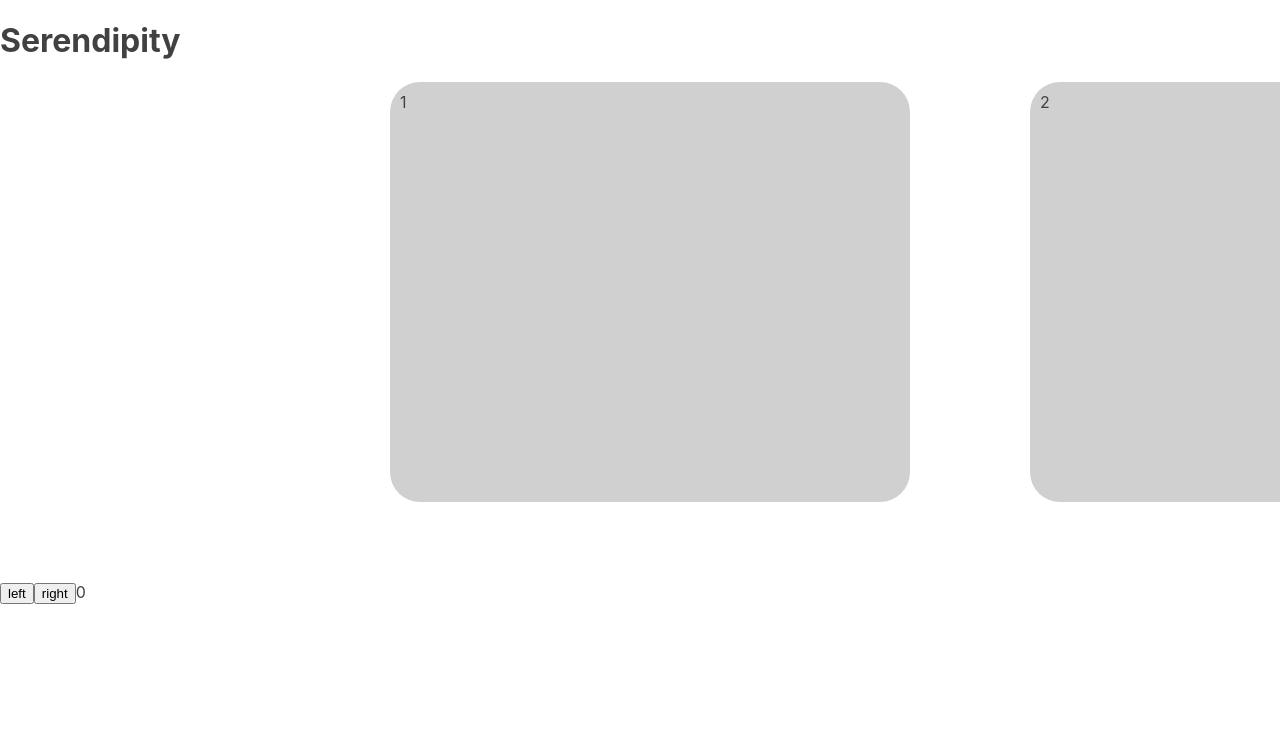
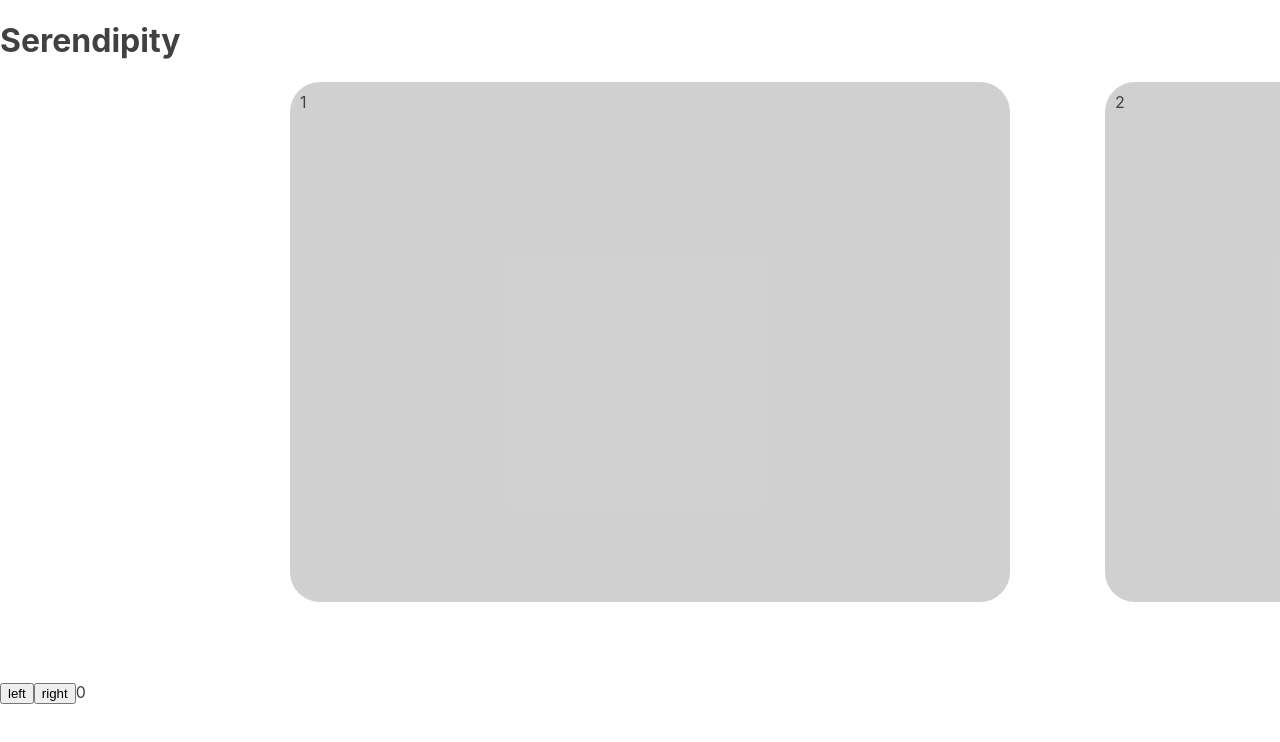
Before and after one commit to nichwch/serendipity, a Next.js app: page / in a window 1280 px wide. Shown: the top 742 px of the page. Built offline with nearby package versions, Linux system fonts and the light colour scheme.

Commit message:
change proportions

```diff
--- a/components/Slideshow.tsx
+++ b/components/Slideshow.tsx
@@ -34,7 +34,10 @@ export const Slideshow = (props: { slides: any[]; initialIndex: number }) => {
 					{index > 0 ? (
 						<CSSTransition
 							key={index - 1}
-							timeout={300}
+							timeout={{
+								enter: 600,
+								exit: 300,
+							}}
 							classNames="slide-anim"
 						>
 							<Slide key={index - 1} className="left">
@@ -42,7 +45,14 @@ export const Slideshow = (props: { slides: any[]; initialIndex: number }) => {
 							</Slide>
 						</CSSTransition>
 					) : null}
-					<CSSTransition key={index} timeout={300} classNames="slide-anim">
+					<CSSTransition
+						key={index}
+						timeout={{
+							enter: 600,
+							exit: 300,
+						}}
+						classNames="slide-anim"
+					>
 						<Slide key={index} className="center">
 							{props.slides[index]}
 						</Slide>
@@ -50,7 +60,10 @@ export const Slideshow = (props: { slides: any[]; initialIndex: number }) => {
 					{index < props.slides.length - 1 ? (
 						<CSSTransition
 							key={index + 1}
-							timeout={300}
+							timeout={{
+								enter: 600,
+								exit: 300,
+							}}
 							classNames="slide-anim"
 						>
 							<Slide key={index + 1} className="right">
@@ -68,12 +81,12 @@ export const Slideshow = (props: { slides: any[]; initialIndex: number }) => {
 };
 
 const Slide = styled.div`
-	--slide-width: 500;
+	--slide-width: 700;
 
 	position: absolute;
 	display: inline-block;
 	width: calc((var(--slide-width) * 1px));
-	height: 400px;
+	height: 500px;
 	background-color: ${DarkenMedium};
 	border-radius: 30px;
 	padding: 10px;
@@ -82,7 +95,7 @@ const Slide = styled.div`
 	}
 	&.slide-anim-enter-active {
 		opacity: 1;
-		transition: opacity 300ms;
+		transition: opacity 300ms 300ms;
 	}
 	&.slide-anim-exit {
 		opacity: 1;
@@ -93,21 +106,21 @@ const Slide = styled.div`
 		transition: opacity 300ms;
 	}
 	&.left {
-		transform: translateX(calc(((var(--slide-width) / 2) * -1px)));
+		transform: translateX(calc(((var(--slide-width) * (3 / 4)) * -1px)));
 	}
 	&.center {
 		transform: translateX(calc(50vw - ((var(--slide-width) / 2) * 1px)));
 	}
 	&.right {
-		transform: translateX(calc(100vw - ((var(--slide-width) / 2) * 1px)));
+		transform: translateX(calc(100vw - (((var(--slide-width) / 4) * 1px))));
 	}
 
-	transition: transform 0.3s;
+	transition: transform 0.5s;
 `;
 
 const SlidesContainer = styled.div`
 	position: relative;
-	height: 500px;
+	height: 600px;
 	width: 100vw;
 	overflow-x: hidden;
 `;
```
